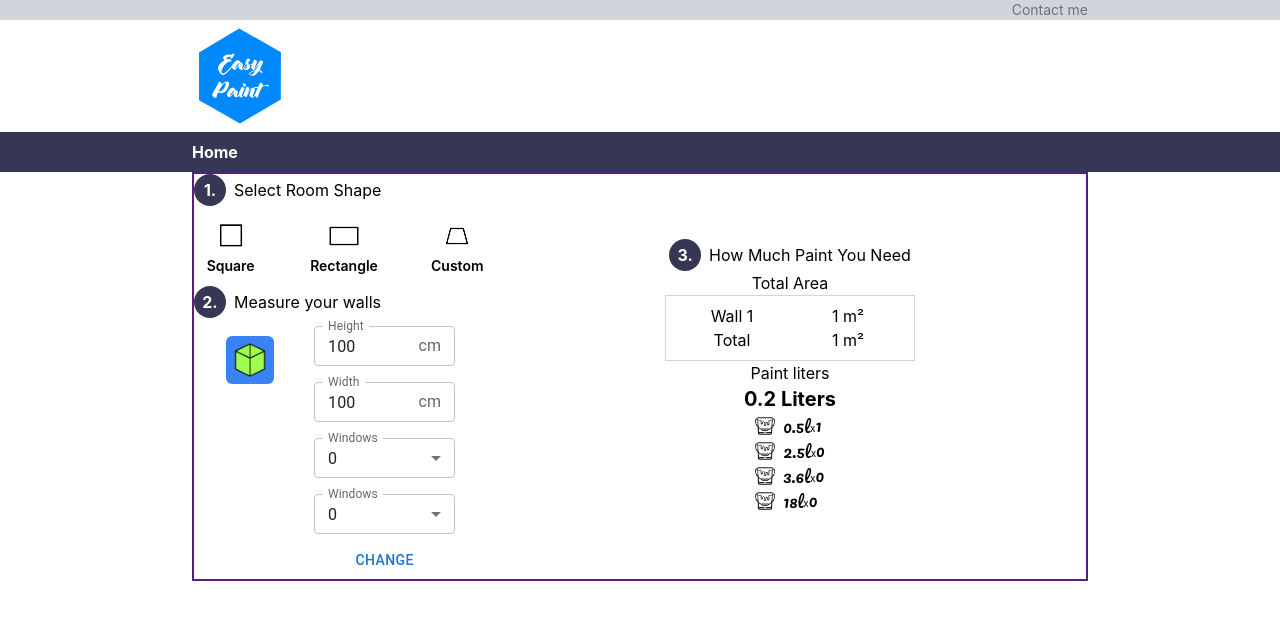
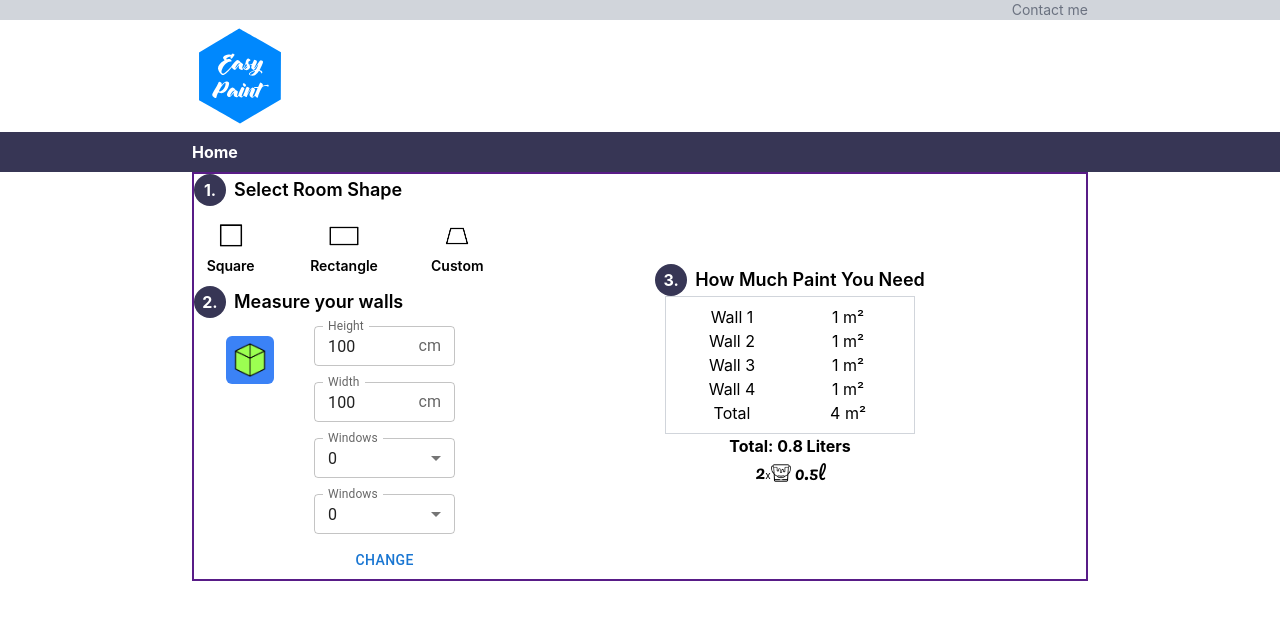
Before and after one commit to PedroSpelta/Desafio, a Next.js app: page / in a window 1280 px wide. Shown: the top 620 px of the page. Built offline with nearby package versions, Linux system fonts and the light colour scheme.

Commit message:
creating a component to the result table

```diff
--- a/src/components/main/SectionTitle.tsx
+++ b/src/components/main/SectionTitle.tsx
@@ -7,7 +7,7 @@ const SectionTitle: React.FC<ISectionTitle> = ({ number, title }) => {
       <p className="bg-[#373655] rounded-full w-8 h-8 text-white font-bold flex items-center justify-center">
         {number}.
       </p>
-      <p className="ml-2">{title}</p>
+      <p className="ml-2 text-lg font-semibold">{title}</p>
     </div>
   );
 };
--- a/src/components/paintResult/PaintCans.tsx
+++ b/src/components/paintResult/PaintCans.tsx
@@ -8,8 +8,14 @@ const canMap = [0.5, 2.5, 3.6, 18];
 const PaintCans: React.FC<IPaintCans> = ({ paintCans }) => {
   return (
     <div className="">
-      {paintCans.map((can, i) => (
-        <div key={i} className="flex items-center">
+      {paintCans.map((can, i) => {
+        if (!can) return;
+        return (
+          <div key={i} className="flex items-center text-lg">
+            <p>
+              <span className="cursive">{can}</span>
+              <span style={{ fontSize: "10px" }}>x</span>
+            </p>
             <Image
               src={"/images/bucket.png"}
               alt=""
@@ -17,18 +23,14 @@ const PaintCans: React.FC<IPaintCans> = ({ paintCans }) => {
               height={"20px"}
               layout="fixed"
             />
-          <div className="flex flex-col ml-2">
+            <div className="flex flex-col ml-1">
               <div className="flex">
-              <p className="text-center cursive">{canMap[i]}</p>
-              <p className="cursive">l</p>
+                <p className="text-center cursive">{canMap[i]}l</p>
               </div>
             </div>
-          <p>
-            <span style={{ fontSize: "10px" }}>x</span>
-            <span className="cursive">{can}</span>
-          </p>
           </div>
-      ))}
+        );
+      })}
     </div>
   );
 };
--- a/src/components/paintResult/PaintResult.tsx
+++ b/src/components/paintResult/PaintResult.tsx
@@ -1,16 +1,34 @@
 import React, { useEffect, useState } from "react";
+import { defaultRealWalls, defaultWall } from "../../constants/wall";
 import { getPaintCanBySize } from "../../lib/paint";
 import { IPaintResult } from "../../types/wall";
 import SectionTitle from "../main/SectionTitle";
 import PaintCans from "./PaintCans";
+import PaintResultTable from "./PaintResultTable";
 
 const PaintResult: React.FC<IPaintResult> = ({ walls }) => {
   const [paintCans, setPaintCans] = useState([0, 0, 0, 0]);
-  const totalArea = walls.reduce((prev, cur) => {
+  const [realWalls, setRealWalls] = useState(defaultRealWalls);
+  const totalArea = realWalls.reduce((prev, cur) => {
     return prev + cur.area / 10000;
   }, 0);
 
   const totalLiters = totalArea / 5;
+
+  useEffect(() => {
+    if (walls.length === 4) return setRealWalls(walls);
+    else if (walls.length === 2) {
+      const newRealWalls = [...walls];
+      newRealWalls.push(walls[0]);
+      newRealWalls.push(walls[1]);
+      return setRealWalls(newRealWalls);
+    }
+    const newRealWalls = [...walls];
+    newRealWalls.push(walls[0]);
+    newRealWalls.push(walls[0]);
+    newRealWalls.push(walls[0]);
+    return setRealWalls(newRealWalls);
+  }, [walls]);
 
   useEffect(() => {
     setPaintCans(getPaintCanBySize(totalLiters));
@@ -19,23 +37,8 @@ const PaintResult: React.FC<IPaintResult> = ({ walls }) => {
   return (
     <div className="h-full w-full flex flex-col items-center justify-center">
       <SectionTitle title="How Much Paint You Need" number={3} />
-      <p>Total Area</p>
-      <div className="grid grid-cols-2 max-w-[250px] w-full border border-gray-300 p-2">
-        <div className="flex flex-col justify-center items-center">
-          {walls.map((_wall, i) => (
-            <p key={i}>Wall {i + 1}</p>
-          ))}
-          <p>Total</p>
-        </div>
-        <div className="flex flex-col justify-center items-center">
-          {walls.map((wall, i) => (
-            <p key={i}>{wall.area / 10000} m²</p>
-          ))}
-          <p>{totalArea} m²</p>
-        </div>
-      </div>
-      <p>Paint liters</p>
-      <p className="text-xl font-bold">{totalLiters} Liters</p>
+      <PaintResultTable realWalls={realWalls} totalArea={totalArea} />
+      <p className="text-base font-bold">Total: {totalLiters} Liters</p>
       <PaintCans paintCans={paintCans} />
     </div>
   );
--- /dev/null
+++ b/src/components/paintResult/PaintResultTable.tsx
@@ -0,0 +1,26 @@
+import React from "react";
+import { IPaintResultTable } from "../../types/wall";
+
+const PaintResultTable: React.FC<IPaintResultTable> = ({
+  realWalls,
+  totalArea,
+}) => {
+  return (
+    <div className="grid grid-cols-2 max-w-[250px] w-full border border-gray-300 p-2">
+      <div className="flex flex-col justify-center items-center">
+        {realWalls.map((_wall, i) => (
+          <p key={i}>Wall {i + 1}</p>
+        ))}
+        <p>Total</p>
+      </div>
+      <div className="flex flex-col justify-center items-center">
+        {realWalls.map((wall, i) => (
+          <p key={i}>{wall.area / 10000} m²</p>
+        ))}
+        <p>{totalArea} m²</p>
+      </div>
+    </div>
+  );
+};
+
+export default PaintResultTable;
--- a/src/constants/wall.ts
+++ b/src/constants/wall.ts
@@ -8,6 +8,13 @@ export const defaultWall = {
 
 export const defaultWalls = [defaultWall];
 
+export const defaultRealWalls = [
+  defaultWall,
+  defaultWall,
+  defaultWall,
+  defaultWall,
+];
+
 export const defaultWindow = { width: 200, height: 120, area: 24000 };
 
 export const defaultDoor = { width: 80, height: 190, area: 15200 };
--- a/src/pages/index.tsx
+++ b/src/pages/index.tsx
@@ -12,6 +12,7 @@ const Home: NextPage = () => {
         <title>Easy paint</title>
         <meta name="description" content="Generated by create next app" />
         <link rel="icon" href="/favicon.ico" />
+
       </Head>
 
       <main>
--- a/src/types/wall.ts
+++ b/src/types/wall.ts
@@ -33,4 +33,10 @@ export interface IPaintRoomShape {
 
 export interface IPaintResult {
   walls: IWalls;
+  wallNumber: number;
 }
+
+export interface IPaintResultTable {
+  realWalls: IWalls;
+  totalArea: number;
+}
```
Lines whose indentation alone changed are shown as unchanged.
